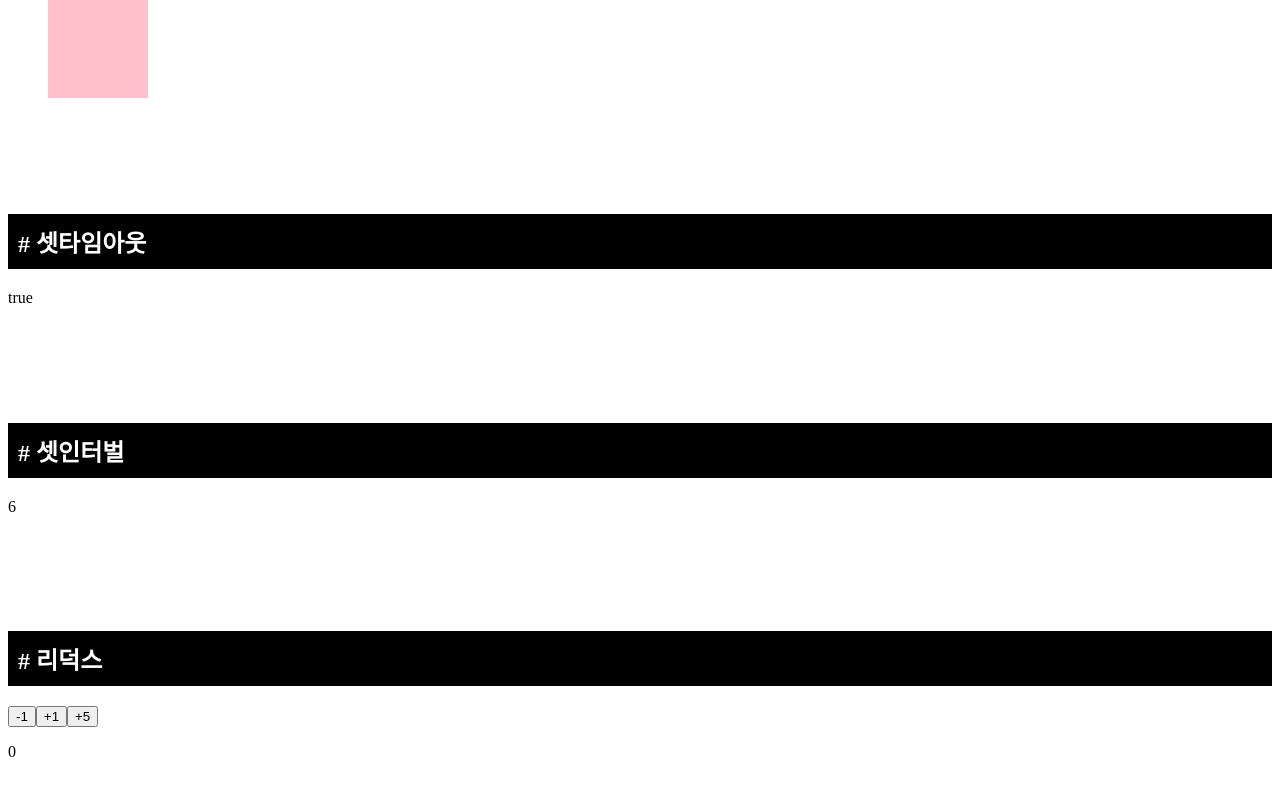
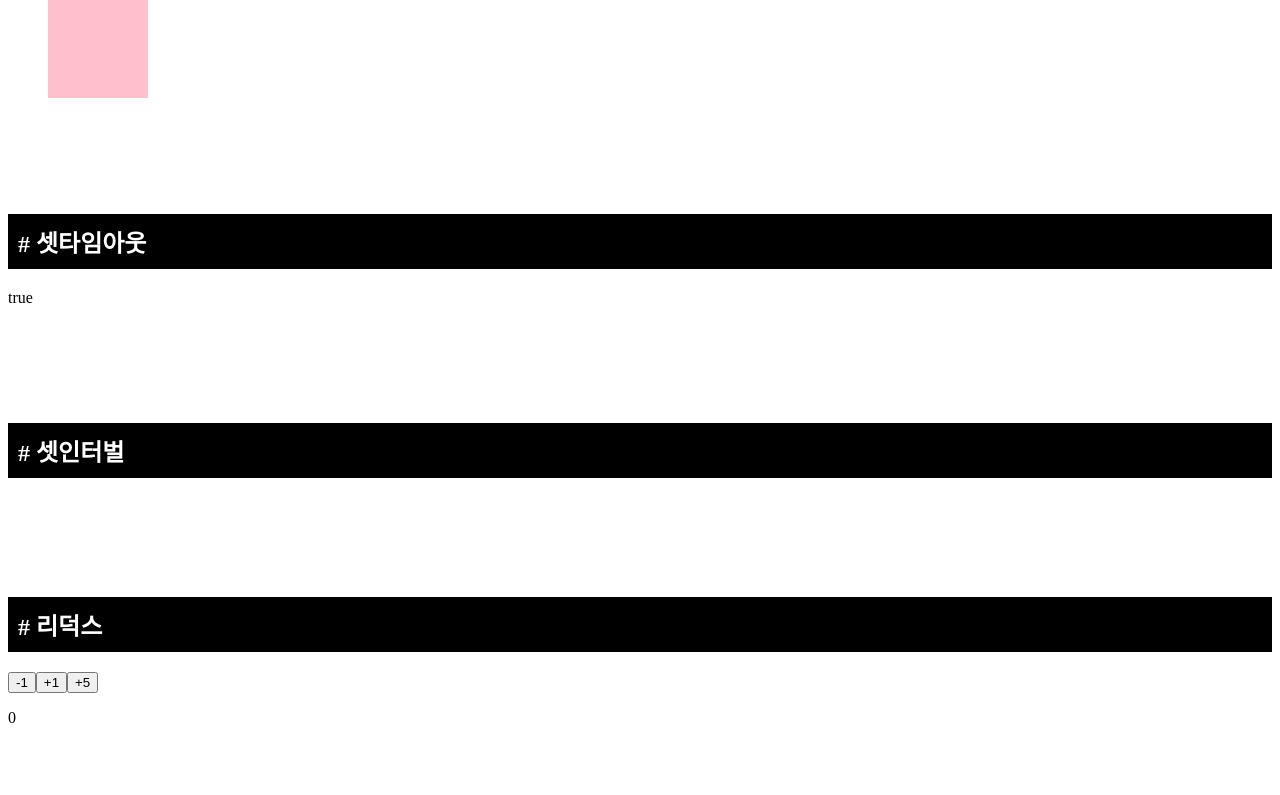
Before and after one commit to wangkodok/react-toy, a React (Vite) app: page / in a window 1280 px wide. Shown: the part 5301-6096 px from the top of the page. Built offline with nearby package versions, Linux system fonts and the light colour scheme.

Commit message:
셋인터벌 코드 주석 처리

```diff
--- a/src/SetInterval.jsx
+++ b/src/SetInterval.jsx
@@ -1,13 +1,13 @@
-import { useState } from "react";
+// import { useState } from "react";
 
 export default function SetInterval() {
-  const [count, setCount] = useState(0);
+  // const [count, setCount] = useState(0);
 
-  setInterval(() => {
-    setCount(count + 1);
-  }, 1000);
+  // setInterval(() => {
+  //   setCount(count + 1);
+  // }, 1000);
 
-  console.log(count);
+  // console.log(count);
 
   // setTimeout(() => {
   //   setCount((item) => {
@@ -20,7 +20,7 @@ export default function SetInterval() {
   return (
     <section>
       <h1># 셋인터벌</h1>
-      <p>{count}</p>
+      {/* <p>{count}</p> */}
     </section>
   );
 }
```
